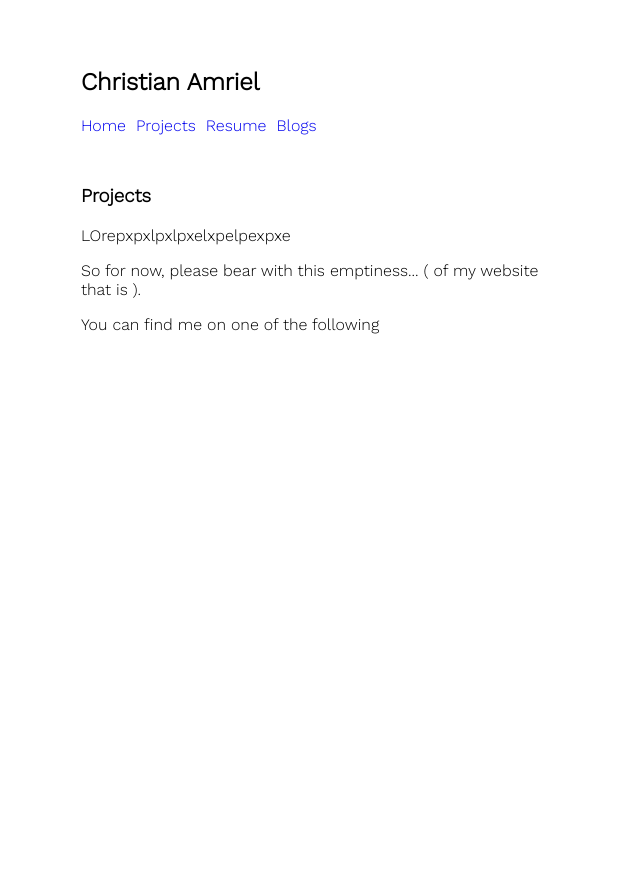
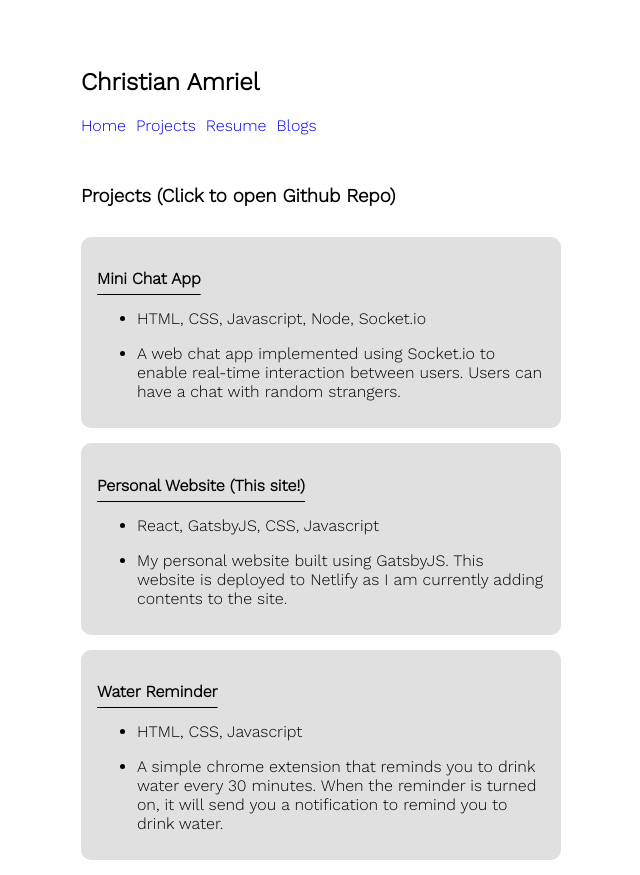
Before and after one commit to chrisamrl/personal_website, a Gatsby site: page /projects in a window 1280 px wide. Shown: the whole page, without its empty margins (319-959 px from the left). Before the commit the page ends 800 px from the top, so only its background shows below. Built offline with nearby package versions, Linux system fonts and the light colour scheme; Gatsby itself is replaced by a stand-in of ours.

```diff
--- a/gatsby-config.js
+++ b/gatsby-config.js
@@ -14,6 +14,7 @@
     'gatsby-plugin-image',
     'gatsby-plugin-sharp',
     'gatsby-transformer-sharp',
+    'gatsby-transformer-remark',
     {
       resolve: `gatsby-source-filesystem`,
       options: {
@@ -21,5 +22,13 @@
         path: `${__dirname}/src/pages/images/`,
       },
     },
+
+    {
+      resolve: `gatsby-source-filesystem`,
+      options: {
+        name: `projects`,
+        path: `${__dirname}/src/projects/`,
+      },
+    },
   ],
 }
--- a/package.json
+++ b/package.json
@@ -19,6 +19,7 @@
     "gatsby-plugin-image": "^2.0.0",
     "gatsby-plugin-sharp": "^4.0.0",
     "gatsby-source-filesystem": "^4.0.0",
+    "gatsby-transformer-remark": "^5.0.0",
     "gatsby-transformer-sharp": "^4.0.0",
     "react": "^17.0.1",
     "react-dom": "^17.0.1"
--- a/src/pages/blogs.js
+++ b/src/pages/blogs.js
@@ -1,5 +1,5 @@
 import React from 'react'
-import Navbar from './components/Navbar'
+import Navbar from '../components/Navbar'
 
 export default function blogs() {
     return (
@@ -7,7 +7,7 @@
       <Navbar/>
       <div className="about">
       <h3>Blogs!</h3>
-      <p>Coming soon. I promise...</p>
+      <p style={{ textAlign: 'center' }}>Coming soon. I promise...</p>
       </div>
     </div>
     )
--- a/src/pages/index.js
+++ b/src/pages/index.js
@@ -1,6 +1,6 @@
 import React from "react"
-import Navbar from "./components/Navbar"
-import './styles/global.css'
+import Navbar from "../components/Navbar.js"
+import '../styles/global.css'
 import { graphql, Link } from "gatsby"
 import { getImage, GatsbyImage } from "gatsby-plugin-image"
 
--- a/src/pages/projects.js
+++ b/src/pages/projects.js
@@ -1,20 +1,49 @@
 import React from "react"
-import Navbar from "./components/Navbar"
-import './styles/global.css'
+import Navbar from "../components/Navbar.js"
+import '../styles/global.css'
+import { graphql, Link } from 'gatsby'
 
-export default function Home() {
+export default function Home({ data }) {
+  const projects = data.allMarkdownRemark.nodes
+  console.log(data)
+
   return (
     <div className="content">
       <Navbar/>
       <div className="about">
-      <h3>Projects</h3>
-      <p>LOrepxpxlpxlpxelxpelpexpxe
-      </p>
-      <p>
-        So for now, please bear with this emptiness... ( of my website that is ).
-      </p>
-      <p>You can find me on one of the following</p>
+      <h3 class="pageTitle">Projects (Click to open Github Repo)</h3>
+      <div>
+        {projects.map(project => (
+      <Link target="_blank" rel="noreferrer noopener" to={project.frontmatter.github} style={{ textDecoration: 'none', color: 'black'}}>
+        <div className="projects">
+            <div className="projectsContainer">
+            <h4 className="projectsTitle">{project.frontmatter.title}</h4>
+            <ul>
+              <li>{project.frontmatter.stack}</li>
+              <li><div dangerouslySetInnerHTML={{ __html: project.html}}></div></li>
+            </ul>
+            </div>
+          </div>
+        </Link>
+        ))}
+      </div>
       </div>
     </div>
   )
 }
+
+export const query = graphql`
+query ProjectsInfo {
+  allMarkdownRemark {
+    nodes {
+      html
+      frontmatter {
+        title
+        stack
+        github
+      }
+      id
+    }
+  }
+}
+`
--- a/src/pages/resume.js
+++ b/src/pages/resume.js
@@ -1,6 +1,6 @@
 import React from "react"
-import Navbar from "./components/Navbar"
-import './styles/global.css'
+import Navbar from "../components/Navbar.js"
+import '../styles/global.css'
 
 export default function Home() {
   return (
--- a/src/pages/styles/global.css
+++ /dev/null
@@ -1,32 +0,0 @@
-@import url('https://fonts.googleapis.com/css2?family=Work+Sans:wght@300&display=swap');
-
-* {
-    font-family: 'Work Sans', sans-serif;
-}
-
-nav {
-  }
-
-div .content {
-    padding-top: 40px;
-    max-width: 480px;
-    margin: 0 auto;
-}
-
-div .navbar a {
-    padding-right: 10px;
-    text-decoration: none;
-}
-
-div .about {
-    margin-top: 50px;
-}
-
-div .images {
-    display: flex
-}
-
-div .icon {
-    padding: 0 0 0 0;
-    margin: 0 10px 0 0;
-}
--- /dev/null
+++ b/src/projects/mini-chat-app.md
@@ -0,0 +1,9 @@
+---
+title: Mini Chat App
+stack: HTML, CSS, Javascript, Node, Socket.io
+slug: water-reminder
+github: https://github.com/chrisamrl/waterReminder
+
+---
+
+A web chat app implemented using Socket.io to enable real-time interaction between users. Users can have a chat with random strangers.
--- /dev/null
+++ b/src/projects/personal-website.md
@@ -0,0 +1,9 @@
+---
+title: Personal Website (This site!)
+stack: React, GatsbyJS, CSS, Javascript
+slug: water-reminder
+github: https://github.com/chrisamrl/waterReminder
+
+---
+
+My personal website built using GatsbyJS. This website is deployed to Netlify as I am currently adding contents to the site.
--- /dev/null
+++ b/src/projects/water-reminder.md
@@ -0,0 +1,9 @@
+---
+title: Water Reminder
+stack: HTML, CSS, Javascript
+slug: water-reminder
+github: https://github.com/chrisamrl/waterReminder
+
+---
+
+A simple chrome extension that reminds you to drink water every 30 minutes. When the reminder is turned on, it will send you a notification to remind you to drink water.
--- /dev/null
+++ b/src/styles/global.css
@@ -0,0 +1,56 @@
+@import url('https://fonts.googleapis.com/css2?family=Work+Sans:wght@300&display=swap');
+
+* {
+    font-family: 'Work Sans', sans-serif;
+}
+
+
+div .content {
+    padding-top: 40px;
+    max-width: 480px;
+    margin: 0 auto;
+}
+
+div .navbar a {
+    padding-right: 10px;
+    text-decoration: none;
+}
+
+div .about {
+    margin-top: 50px;
+}
+
+div .images {
+    display: flex;
+    justify-content: center;
+    margin-top: 50px;
+}
+
+div .icon {
+    padding: 0 0 0 0;
+    margin: 0 30px 0 30px;
+}
+
+div .projectsTitle {
+    text-decoration: underline;
+    text-underline-offset: 10px;
+}
+
+div .projects:hover {
+    background-color: #B0B0B0;
+}
+
+div .projects {
+    background-color: #E0E0E0;
+    padding: 1px 1px 1px 1px;
+    margin-bottom: 15px;
+    border-radius: 10px;
+}
+
+div .projectsContainer {
+    margin: 0 5px 0 5px;
+    padding: 10px 10px 10px 10px
+}
+.pageTitle {
+    margin-bottom: 30px;
+}
```
Also changed, not shown: src/components/Navbar.js (renamed from src/pages/components/Navbar.js), 1 other file.
